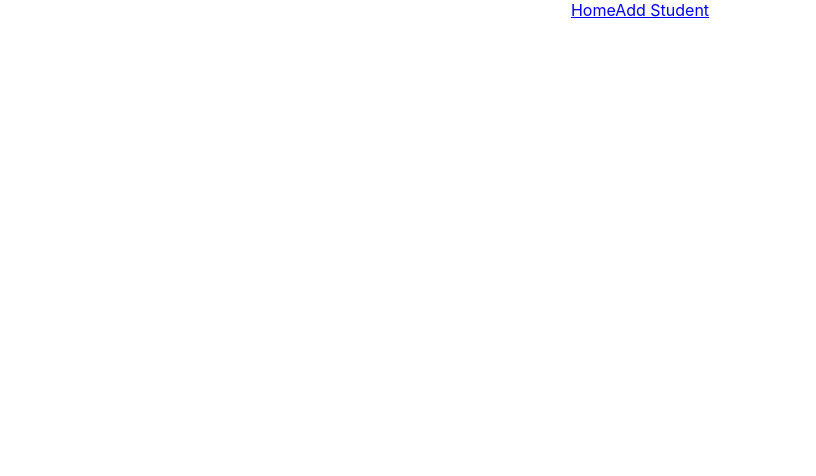
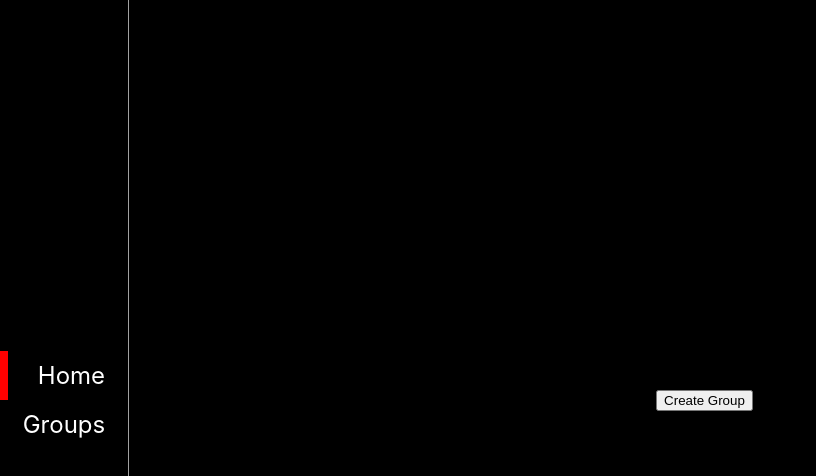
Before and after one commit to Kriss1s/ol-academy-project-statuses-final-project, a React (Create React App) app: page / in a window 1280 px wide. Shown: the top 476 px of the page, without its empty margins (0-816 px from the left). Built offline with nearby package versions, Linux system fonts and the light colour scheme; the HTML template or start-up script is replaced by a standard one.

Commit message:
add navigation

```diff
--- a/src/App.js
+++ b/src/App.js
@@ -5,7 +5,7 @@ import { onValue, ref, set } from 'firebase/database';
 
 import HomePage from './pages/HomePage';
 import CreateGroup from './pages/CreateGroup';
-import InformationPage from './pages/InformationPage';
+import StartCreate from './pages/StartCreate';
 import './App.scss';
 
 function App() {
@@ -14,8 +14,8 @@ function App() {
       <BrowserRouter>
         <Routes>
           <Route path='/' element={<HomePage />}>
+            <Route index element={<StartCreate />}></Route>
             <Route path='search' element={<CreateGroup />}></Route>
-            {/* <Route path='add' element={<AddPage />}></Route> */}
           </Route>
         </Routes>
       </BrowserRouter>
--- a/src/App.scss
+++ b/src/App.scss
@@ -1,38 +1,9 @@
 .App {
-  text-align: center;
-}
-
-.App-logo {
-  height: 40vmin;
-  pointer-events: none;
-}
-
-@media (prefers-reduced-motion: no-preference) {
-  .App-logo {
-    animation: App-logo-spin infinite 20s linear;
-  }
-}
-
-.App-header {
-  background-color: #282c34;
-  min-height: 100vh;
   display: flex;
-  flex-direction: column;
+  flex-direction: row;
   align-items: center;
-  justify-content: center;
-  font-size: calc(10px + 2vmin);
+  width: 100vw;
+  height: 100vh;
+  background-color: black;
   color: white;
 }
-
-.App-link {
-  color: #61dafb;
-}
-
-@keyframes App-logo-spin {
-  from {
-    transform: rotate(0deg);
-  }
-  to {
-    transform: rotate(360deg);
-  }
-}
--- a/src/pages/HomePage.jsx
+++ b/src/pages/HomePage.jsx
@@ -1,11 +1,27 @@
-import { Outlet, NavLink } from 'react-router-dom';
+import { useState } from 'react';
+import { Outlet, NavLink, useNavigate } from 'react-router-dom';
+import './HomePage.scss';
 
 export default function HomePage() {
   return (
     <>
       <nav>
-        <NavLink to='/'>Home</NavLink>
-        <NavLink to='add'>Add Student</NavLink>
+        <NavLink
+          to='/'
+          className={({ isActive }) =>
+            isActive ? 'nav-link  active' : 'nav-link'
+          }
+        >
+          Home
+        </NavLink>
+        <NavLink
+          to='search'
+          className={({ isActive }) =>
+            isActive ? 'nav-link  active' : 'nav-link'
+          }
+        >
+          Groups
+        </NavLink>
       </nav>
       <section className='main-content-container'>
         <Outlet />
--- /dev/null
+++ b/src/pages/HomePage.scss
@@ -0,0 +1,30 @@
+nav,
+.main-content-container {
+  display: flex;
+  flex-direction: column;
+  align-items: center;
+  justify-content: center;
+  color: white;
+}
+nav {
+  width: 10vw;
+  height: 100%;
+  border-right: 1px solid rgba(255, 255, 255, 0.637);
+  font-size: 1.5rem;
+
+  .nav-link {
+    text-decoration: none;
+    color: inherit;
+    width: 100%;
+    display: flex;
+    justify-content: center;
+    padding: 8% 0;
+  }
+}
+.main-content-container {
+  width: 90vw;
+}
+.active {
+  border-left: 15px solid red;
+  transition: border-left 300ms ease-in-out;
+}
--- /dev/null
+++ b/src/pages/StartCreate.jsx
@@ -0,0 +1,10 @@
+import { useNavigate } from 'react-router-dom';
+export default function StartCreate() {
+  const navigate = useNavigate();
+
+  return (
+    <button onClick={() => navigate('/search', { replace: true })}>
+      Create Group
+    </button>
+  );
+}
```
